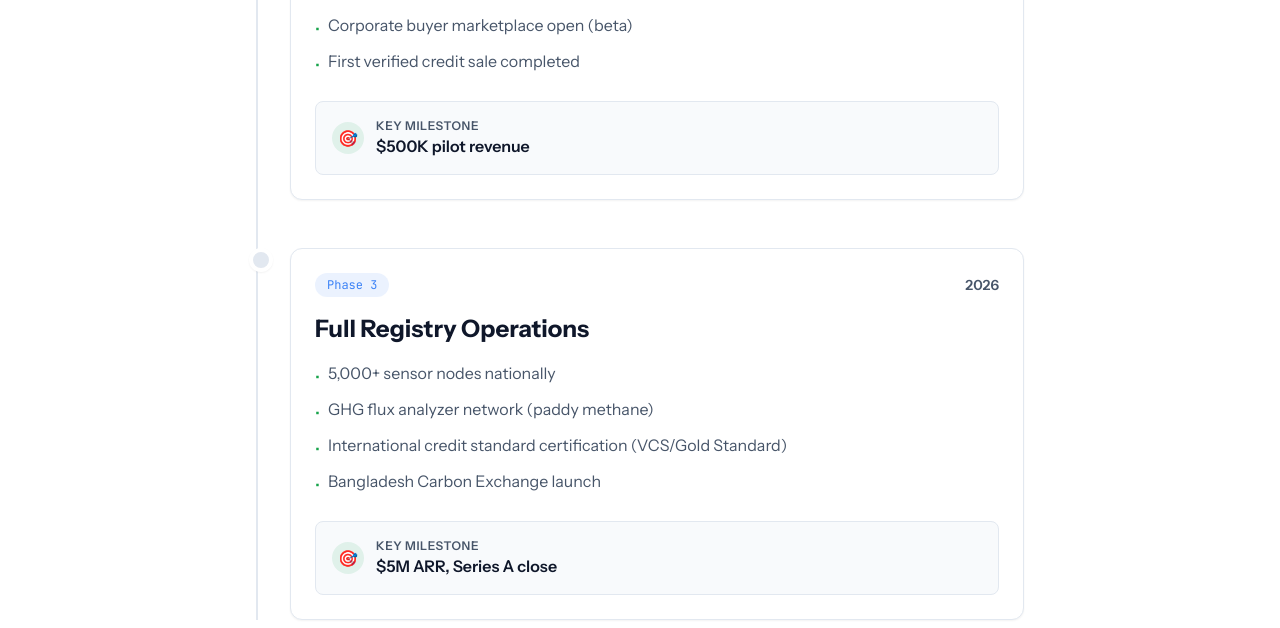
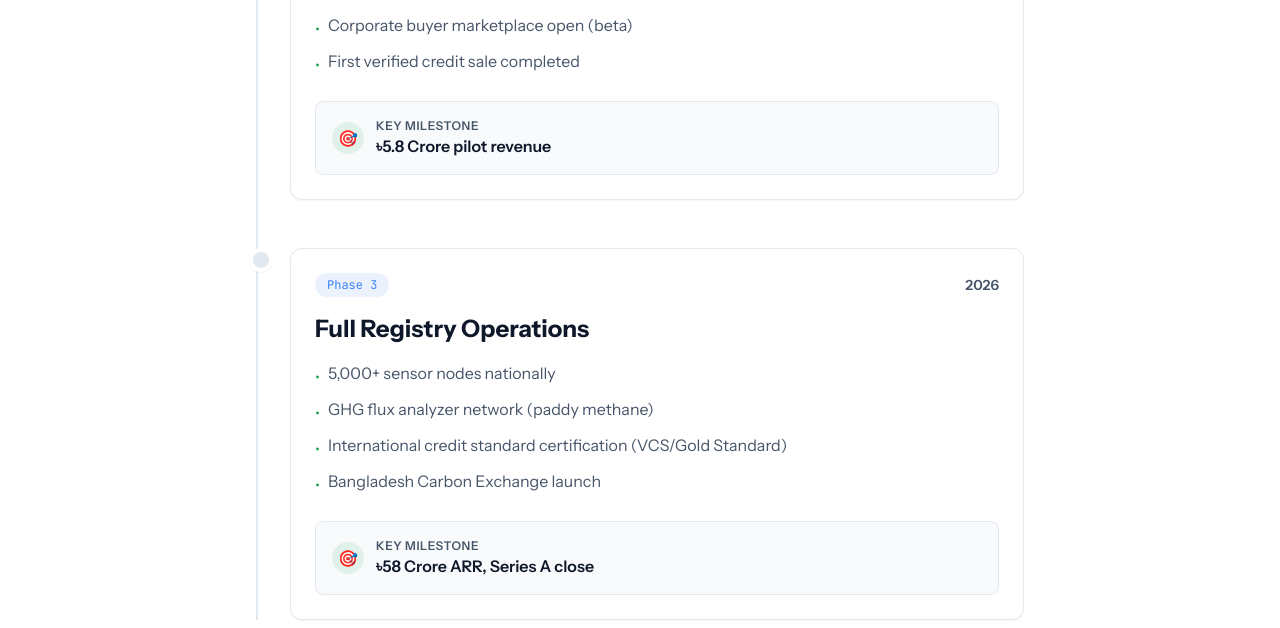
Before and after one commit to akramrafid/CarbonOS, a React (Vite) app: page /technology in a window 1280 px wide. Shown: the part 4040-4668 px from the top of the page. Built offline with nearby package versions, Linux system fonts and the light colour scheme.

Commit message:
feat: implement DeploymentTimeline component and HowItWorks page with interactive verification pipeline visualizations

```diff
--- a/src/components/technology/DeploymentTimeline.jsx
+++ b/src/components/technology/DeploymentTimeline.jsx
@@ -25,7 +25,7 @@ const DeploymentTimeline = () => {
         "Corporate buyer marketplace open (beta)",
         "First verified credit sale completed"
       ],
-      milestone: "$500K pilot revenue",
+      milestone: "৳5.8 Crore pilot revenue",
       active: false
     },
     {
@@ -38,7 +38,7 @@ const DeploymentTimeline = () => {
         "International credit standard certification (VCS/Gold Standard)",
         "Bangladesh Carbon Exchange launch"
       ],
-      milestone: "$5M ARR, Series A close",
+      milestone: "৳58 Crore ARR, Series A close",
       active: false
     }
   ];
--- a/src/pages/HowItWorks.jsx
+++ b/src/pages/HowItWorks.jsx
@@ -186,7 +186,7 @@ const HowItWorks = () => {
       <header className="relative pt-40 pb-20 px-6 lg:px-12 z-10 border-b border-white/5">
         <div className="max-w-4xl mx-auto text-center">
           <span className="font-mono text-xs text-emerald tracking-widest px-3 py-1 bg-[#0D2B1A]/40 border border-[#00C853]/20 rounded-full mb-6 inline-block">
-            DATA TO DOLLARS PIPELINE
+            DATA TO BDT PIPELINE
           </span>
           <h1 className="serif-drama text-5xl md:text-7xl text-white leading-tight mb-6 tracking-tight">
             The Lifecycle of a <br/>
--- a/src/pages/platform/Marketplace.jsx
+++ b/src/pages/platform/Marketplace.jsx
@@ -24,7 +24,7 @@ const Marketplace = () => {
                 <div className="font-mono text-[10px] text-mist">Vintage 2024-2025</div>
               </div>
               <div className="text-right">
-                <div className="font-mono text-lg text-emerald">$12.40 / tCO2e</div>
+                <div className="font-mono text-lg text-emerald">৳1,450 / tCO2e</div>
                 <div className="font-sans text-[10px] text-mist/70">Vol: 14,500</div>
               </div>
             </div>
@@ -35,7 +35,7 @@ const Marketplace = () => {
                 <div className="font-mono text-[10px] text-mist">Vintage 2025</div>
               </div>
               <div className="text-right">
-                <div className="font-mono text-lg text-emerald">$8.15 / tCO2e</div>
+                <div className="font-mono text-lg text-emerald">৳950 / tCO2e</div>
                 <div className="font-sans text-[10px] text-mist/70">Vol: 2,100</div>
               </div>
             </div>
```
